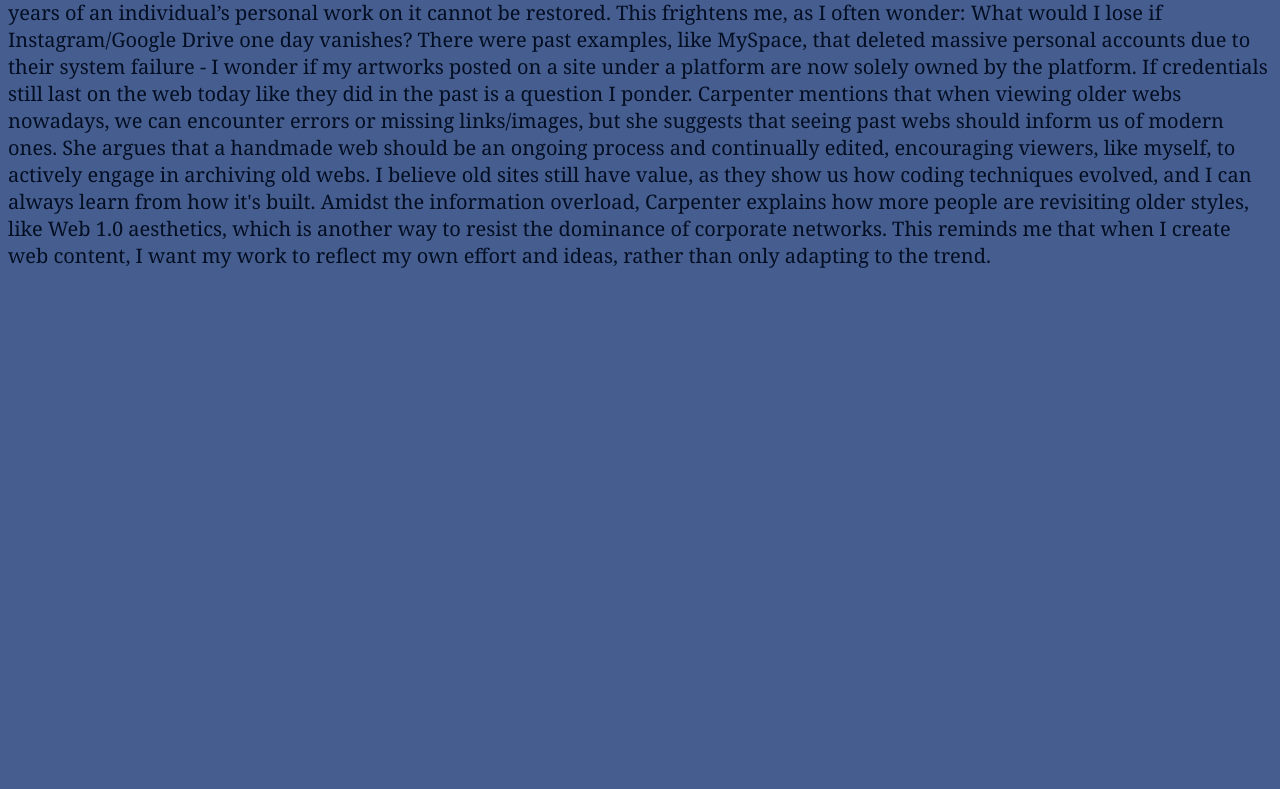
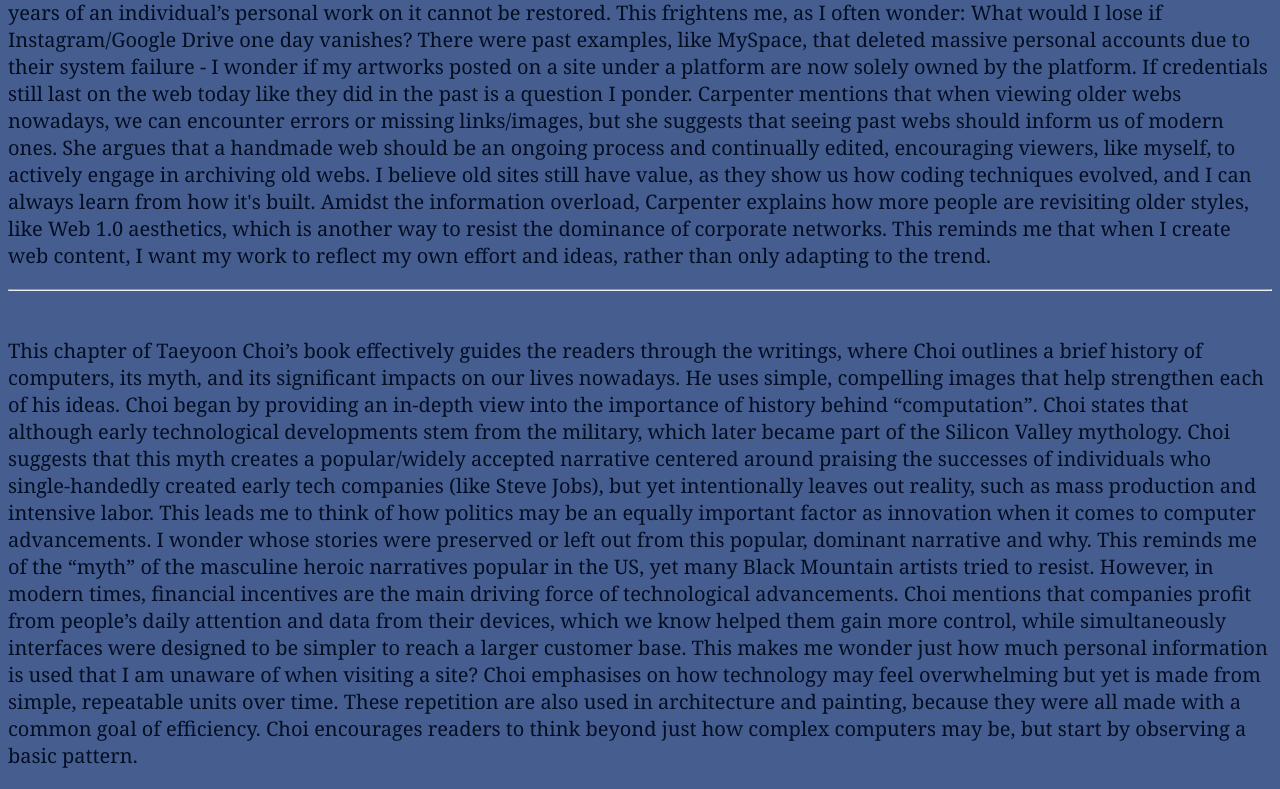
Before and after one commit to ayuan01-byte/amyyuan_reading_response, a plain HTML site: page index.html in a window 1280 px wide. Shown: the part 684-1473 px from the top of the page. Before the commit the page ends 973 px from the top, so only its background shows below. Drawn offline with Linux system fonts and the light colour scheme.

Commit message:
Update index.html

```diff
--- a/index.html
+++ b/index.html
@@ -13,6 +13,10 @@
     <p>J.R. Carpenter’s article is written in short paragraphs, her website is made in an early interface web design style. She introduces the idea of “handmade web pages” in the mid-1990s, a time where web pages were organized by individuals rather than large companies, but it was inevitable to be washed away by new professional tools that ultimately dominate the web today. She correlates early personal webs with handmade print materials (e.g. zines), reinforcing her argument of how individual webs are different from corporation-owned ones. By providing an example of her own earlier web work about an installation, she encourages the viewers to consider handmade websites to be the same as prints, both involving individuality and creativity.
 Then, she explains that she now owns a copy of a book version of her installation and a corrupt digital file of it, but emphasises that the handmade web still exists. This reminds me of the increasing impermanence of websites today compared to 1995, where most webs today are locked in large platforms (Google, Instagram, etc.). When one of those powerful corporations today shuts down or deletes an account, all years of an individual’s personal work on it cannot be restored. This frightens me, as I often wonder: What would I lose if Instagram/Google Drive one day vanishes? There were past examples, like MySpace, that deleted massive personal accounts due to their system failure - I wonder if my artworks posted on a site under a platform are now solely owned by the platform.  If credentials still last on the web today like they did in the past is a question I ponder.
 Carpenter mentions that when viewing older webs nowadays, we can encounter errors or missing links/images, but she suggests that seeing past webs should inform us of modern ones. She argues that a handmade web should be an ongoing process and continually edited, encouraging viewers, like myself, to actively engage in archiving old webs. I believe old sites still have value, as they show us how coding techniques evolved, and I can always learn from how it's built. Amidst the information overload, Carpenter explains how more people are revisiting older styles, like Web 1.0 aesthetics, which is another way to resist the dominance of corporate networks. This reminds me that when I create web content, I want my work to reflect my own effort and ideas, rather than only adapting to the trend.</p>
+<hr>
+<br>
+<p>This chapter of Taeyoon Choi’s book effectively guides the readers through the writings, where Choi outlines a brief history of computers, its myth, and its significant impacts on our lives nowadays. He uses simple, compelling images that help strengthen each of his ideas. Choi began by providing an in-depth view into the importance of history behind “computation”. Choi states that although early technological developments stem from the military, which later became part of the Silicon Valley mythology. Choi suggests that this myth creates a popular/widely accepted narrative  centered around praising the  successes of individuals who single-handedly created early tech companies (like Steve Jobs), but yet intentionally leaves out reality, such as mass production and intensive labor. This leads me to think of how politics may be an equally important factor as innovation when it comes to computer advancements. I wonder whose stories were preserved or left out  from this popular, dominant narrative and why. This reminds me of the “myth” of the masculine heroic narratives popular in the US, yet many Black Mountain artists tried to resist.
+However, in modern times, financial incentives are the main driving force of technological advancements. Choi mentions that companies profit from people’s daily attention and data from their devices, which we know helped them gain more control, while simultaneously interfaces were designed to be simpler to reach a larger customer base. This makes me wonder just how much personal information is used that I am unaware of when visiting a site?  Choi emphasises on how technology may feel overwhelming but yet is made from simple, repeatable units over time. These repetition are also used in architecture and painting, because they were all made with a common goal of efficiency. Choi encourages readers to think beyond just how complex computers may be, but start by observing  a basic pattern.
 </p>
 
 </body>
```
